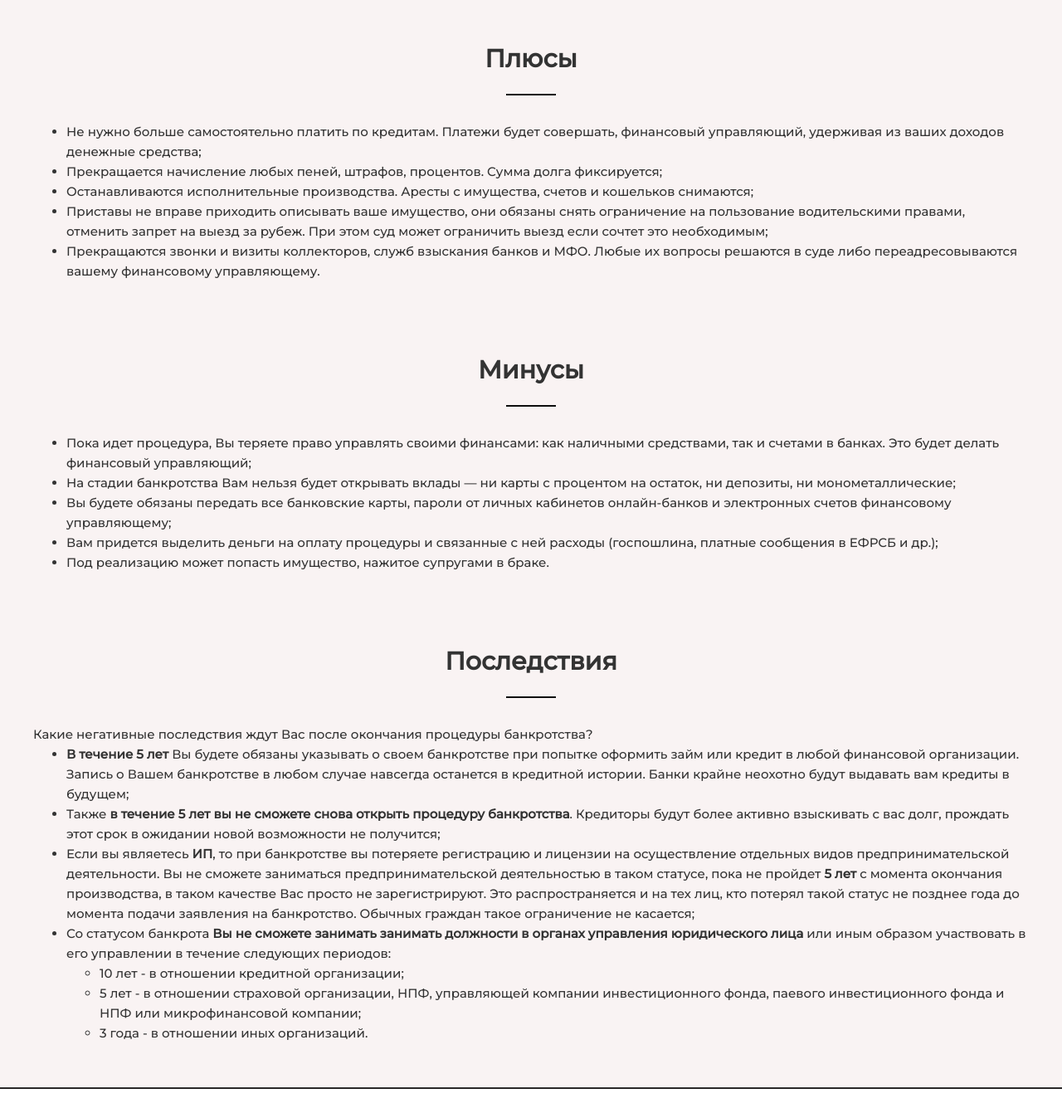
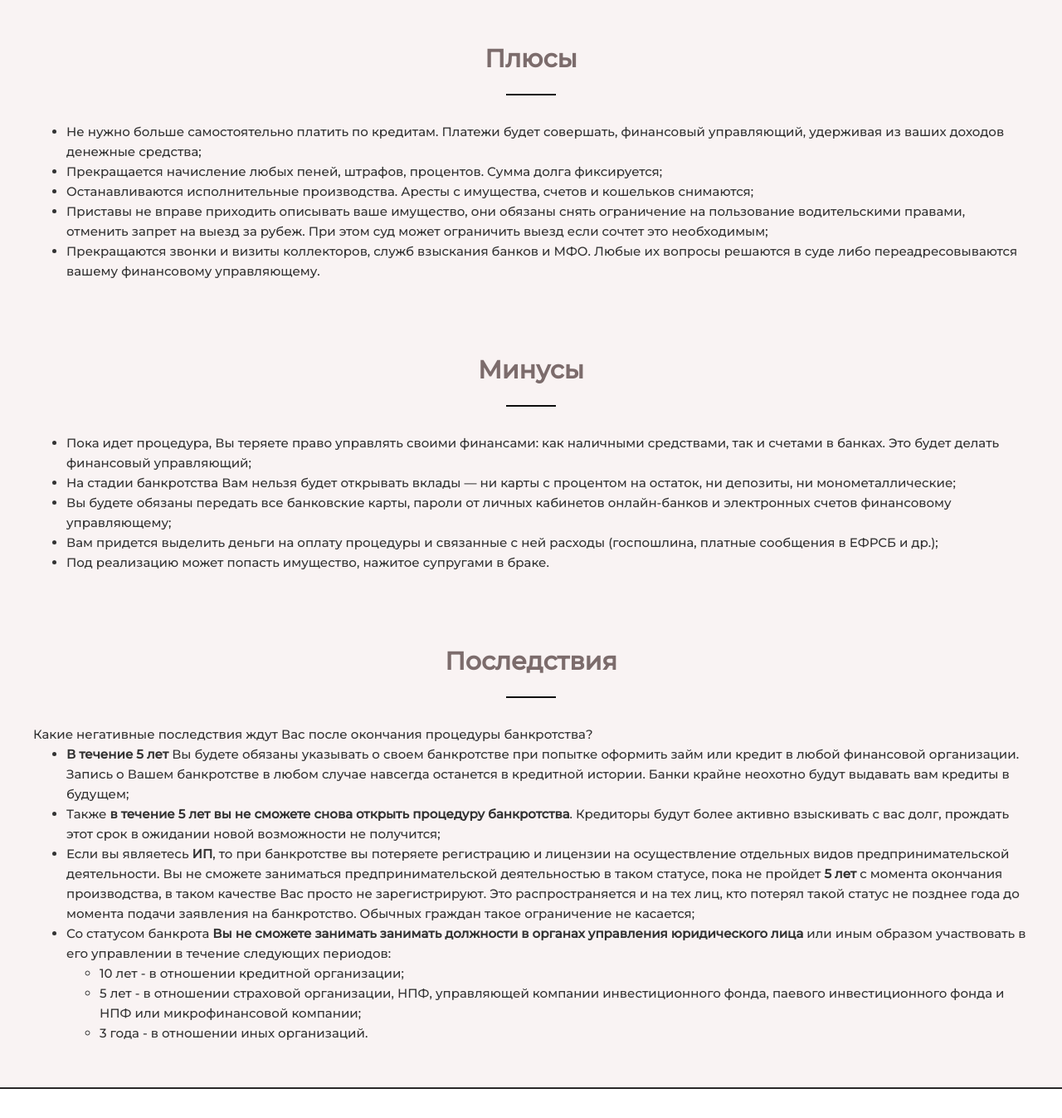
Before and after one commit to Egaster/anketa, a Flask app: page /need in a window 1280 px wide. Shown: the part 102-1449 px from the top of the page at 83% size. Run offline with Flask 3, Linux system fonts and the light colour scheme; some libraries are stand-ins or nearby versions.

Commit message:
стили ссылок

```diff
--- a/static/css/form.css
+++ b/static/css/form.css
@@ -1,6 +1,3 @@
-a {text-decoration: none; color: rgb(124, 108, 108);}
-a:hover {text-decoration: none; color: rgb(124, 108, 108);}
-
 h2{
     font-family: 'Montserrat', sans-serif;
     text-decoration: none;
--- a/static/css/style.css
+++ b/static/css/style.css
@@ -1652,3 +1652,7 @@ width: 55px;
 input {
     display: block;
 }
+
+
+a {text-decoration: none; color: rgb(124, 108, 108);}
+a:hover {text-decoration: none; color: rgb(124, 108, 108);}
```
